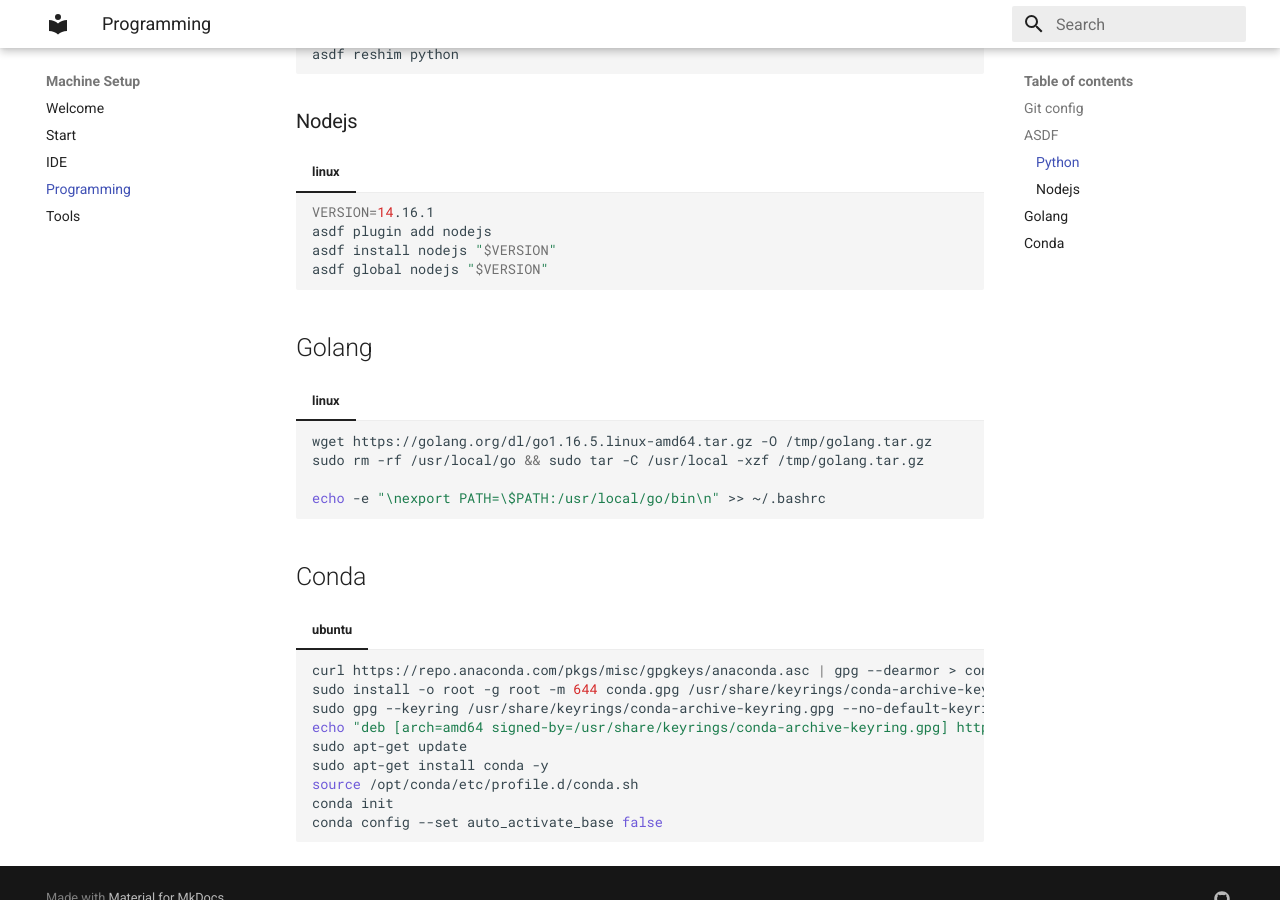
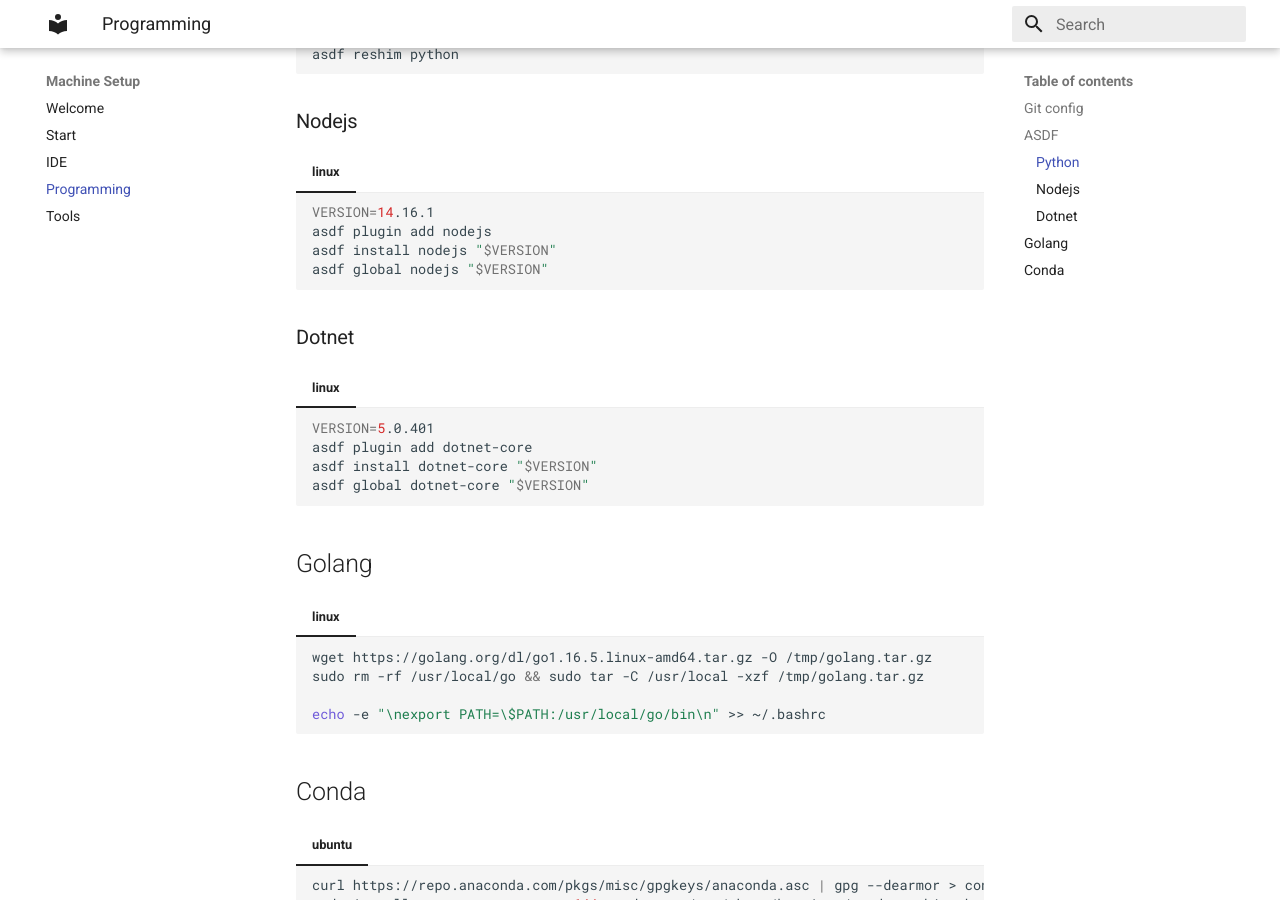
Before and after one commit to sukratkashyap/machine-setup, an MkDocs documentation site: the page built from docs/programming.md, in a window 1280 px wide and 900 px high, scrolled down 983 px. Built offline with MkDocs 1.6.1 and Material for MkDocs 9.7.7, drawn with Linux system fonts in a browser that asks for light colours.

Commit message:
Update programming.md

````diff
--- a/docs/programming.md
+++ b/docs/programming.md
@@ -56,6 +56,17 @@
     asdf global nodejs "$VERSION"
     ```
 
+### Dotnet
+
+=== "linux"
+    ```bash
+    VERSION=5.0.401
+    asdf plugin add dotnet-core
+    asdf install dotnet-core "$VERSION"
+    asdf global dotnet-core "$VERSION"
+    ```
+
+
 ## Golang
 
 === "linux"
````
